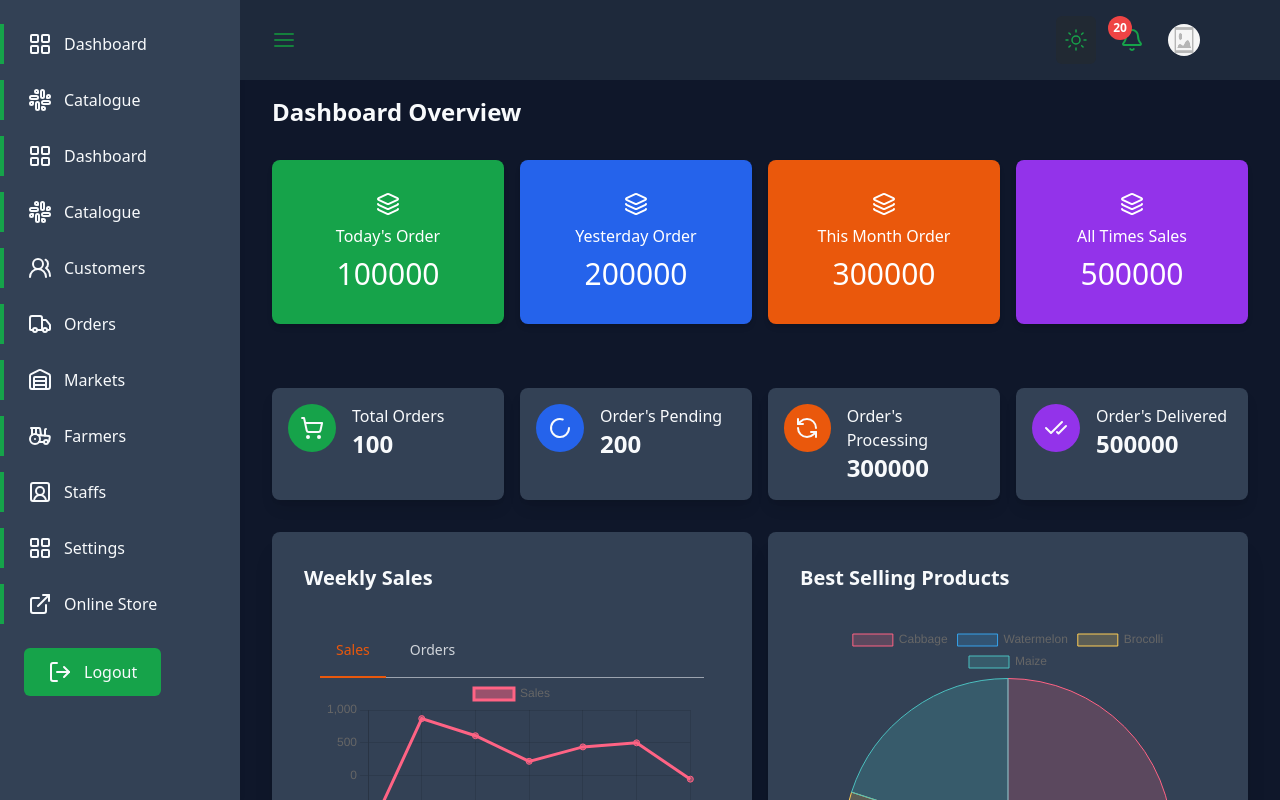
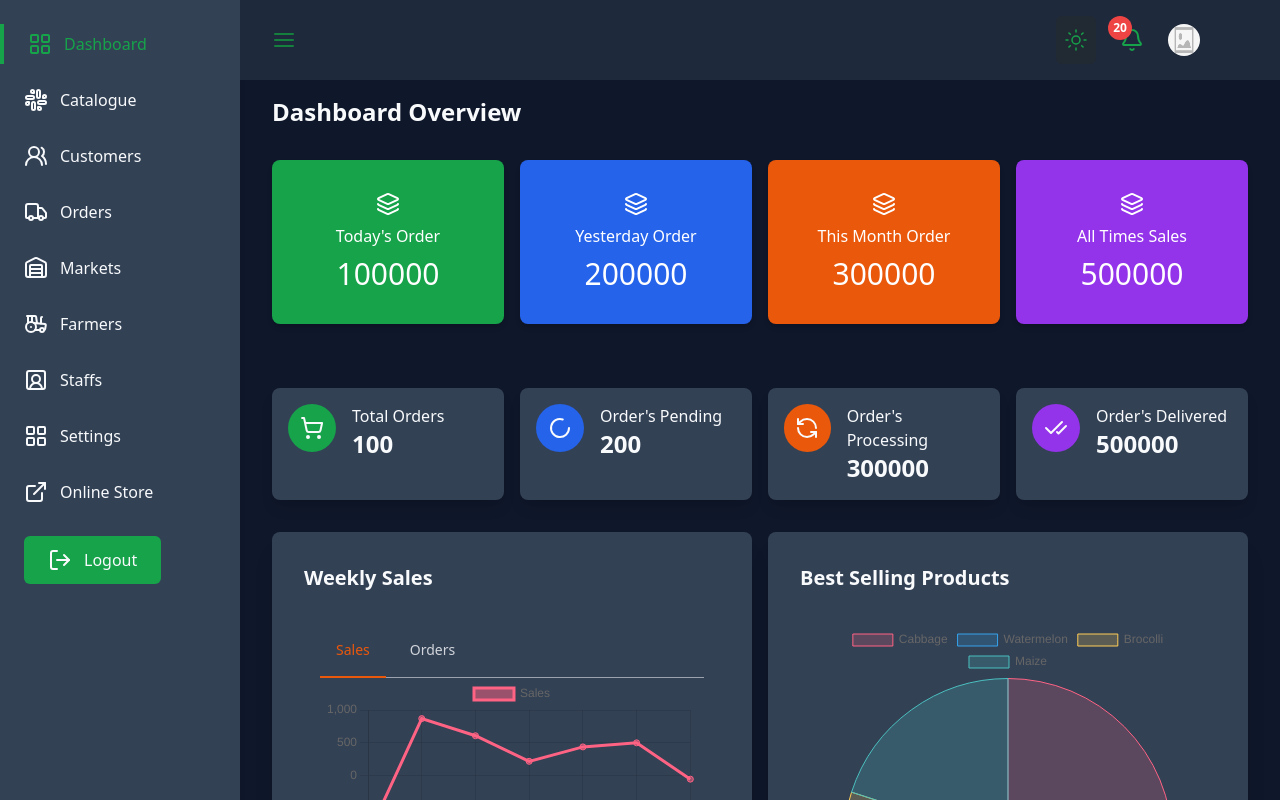
Before and after one commit to AdelekeOfAfrica/ecommerce-typescript, a Next.js app: page /dashboard in a window 1280 px wide. Shown: the top 800 px of the page. Built offline with nearby package versions, Linux system fonts and the light colour scheme.

Commit message:
corrected route error

```diff
--- a/components/backoffice/Sidebar.jsx
+++ b/components/backoffice/Sidebar.jsx
@@ -11,39 +11,29 @@ import { usePathname } from 'next/navigation';
 export default function Sidebar() {
   const pathName=usePathname()
   const sidebarLinks =[
-    {
-      title:"Dashboard",
-      icon:LayoutGrid,
-      href:"/dashboard"
-    },
 
-    {
-      title:"Catalogue",
-      icon:Slack,
-       href:"/dashboard/Catalogue"
-    },
 
     {
       title:"Customers",
       icon:Users2,
-       href:"/dashboard/Customers"
+       href:"/dashboard/customers"
     },
     {
       title:"Orders",
       icon:Truck,
-       href:"/dashboard/Orders"
+       href:"/dashboard/orders"
     },
     {
       title:"Markets",
       icon:Warehouse,
 
-       href:"/dashboard/Markets"
+       href:"/dashboard/markets"
     },
     {
       title:"Farmers",
       icon:Tractor
       ,
-       href:"/dashboard/Farmers"
+       href:"/dashboard/farmers"
     },
 
 
@@ -75,13 +65,13 @@ export default function Sidebar() {
       </Link>
 
       <div className="space-y-4 flex flex-col mt-14">
-      <Link href="#" className="flex items-center space-x-3
-      px-6 py-2 border-l-4 border-green-600 ">
-      <LayoutGrid/>
+      <Link href="/dashboard" className={pathName =="/dashboard" ?`flex items-center space-x-3
+                px-6 py-2 border-l-4 border-green-600 text-green-600`:'flex items-center space-x-3  px-6 py-2'}>
+          <LayoutGrid/>
        <span>Dashboard </span>
        </Link>
        <Link href="#" className="flex items-center space-x-3
-      px-6 py-2 border-l-4 border-green-600 ">
+      px-6 py-2  ">
       <Slack/>
        <span>Catalogue </span>
        </Link>
@@ -91,8 +81,8 @@ export default function Sidebar() {
           const Icon= item.icon
 
             return (
-              <Link key={i} href={item.href} className={`flex items-center space-x-3
-                px-6 py-2 border-l-4 border-green-600`}>
+              <Link key={i} href={item.href} className={item.href ==pathName ?`flex items-center space-x-3
+                px-6 py-2 border-l-4 border-green-600`:'flex items-center space-x-3  px-6 py-2'}>
                 <Icon/>
                  <span>{item.title} </span>
                  </Link>
```
